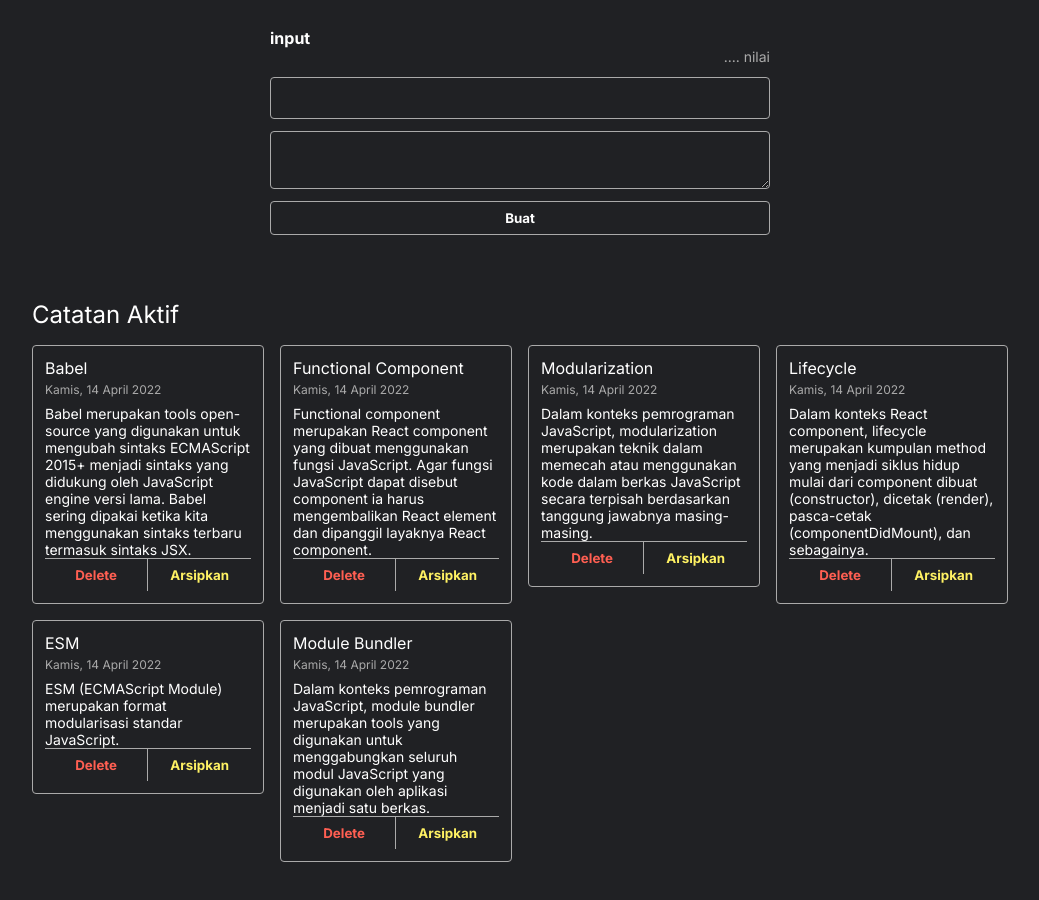
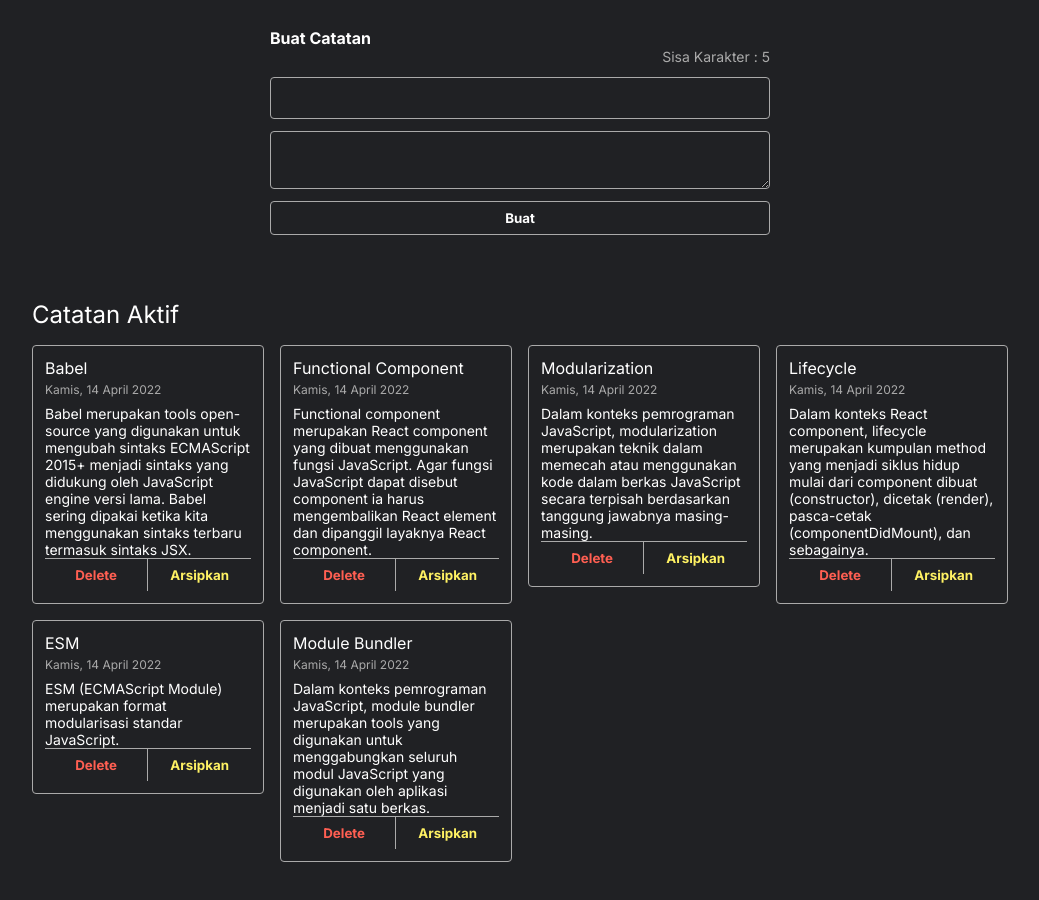
Before and after one commit to arnugroho/dicoding-personal-notes-starter, a React (Create React App) app: page / in a window 1280 px wide. Shown: the top 900 px of the page, without its empty margins (120-1159 px from the left). Built offline with nearby package versions, Linux system fonts and the light colour scheme.

Commit message:
Sisa karakter

```diff
--- a/src/components/InputCatatan.js
+++ b/src/components/InputCatatan.js
@@ -10,11 +10,25 @@ const InputCatatan = (props) => {
         archived: false,
         createdAt: ''
     })
+    const inputConfig = {
+        maxTitle: 5
+    }
+
     const [callData, setCallData] = useState(false)
 
     const onChangeInput = event =>{
         const {name, value} = event.target;
-        setCatatan(prevState => ({...prevState, [name]: value}));
+        if(validation(name)) {
+            setCatatan(prevState => ({...prevState, [name]: value}));
+        }
+    }
+
+    const validation = (name) => {
+        let isValid = true;
+        if(catatan.title.length === inputConfig.maxTitle && name === "title") {
+            isValid =  false
+        }
+        return isValid
     }
 
     const onBuatCatatan = () => {
@@ -34,10 +48,10 @@ const InputCatatan = (props) => {
     return (
         <div className="note-input">
             <div className="note-input__title">
-                input
+                Buat Catatan
             </div>
             <div className="note-input__title__char-limit">
-                .... nilai
+                Sisa Karakter : {inputConfig.maxTitle - catatan.title.length}
             </div>
             <div className="note-input__body">
                 <form>
```
